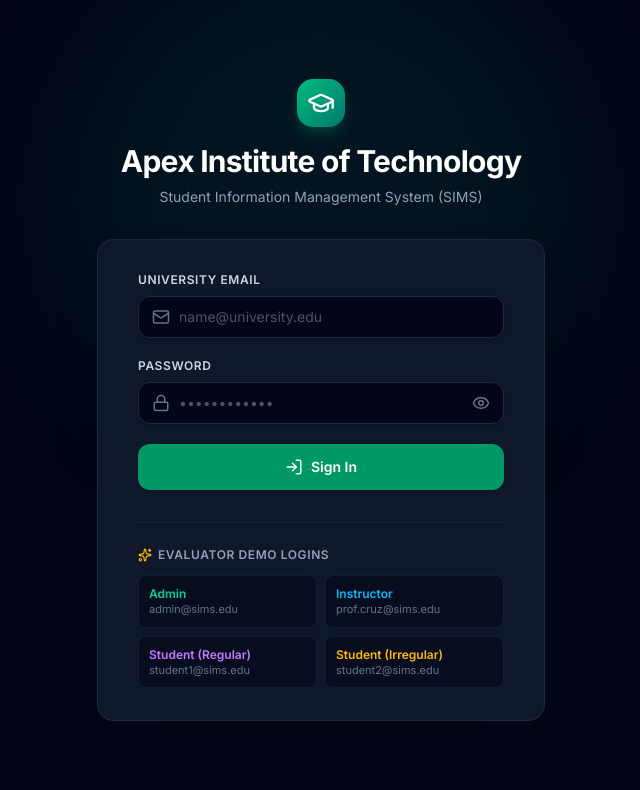
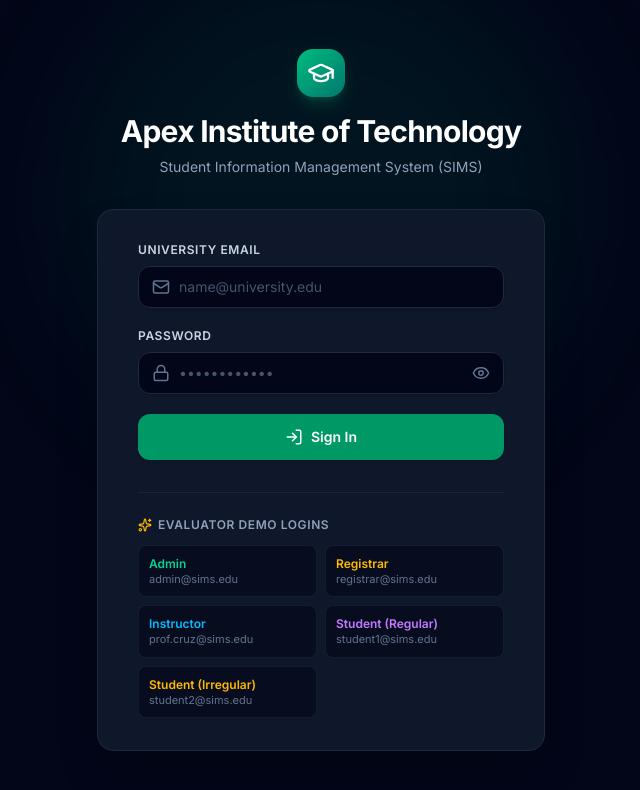
Before and after one commit to YajiHub/student_information_management_system, a React (Vite) app in the folder frontend/: page /login in a window 1280 px wide. Shown: the top 790 px of the page, without its empty margins (319-959 px from the left). Built offline with nearby package versions, Linux system fonts and the light colour scheme; no server answers.

Commit message:
feat(frontend): align role permissions, dynamic student load data, and DRY evaluator logins

```diff
--- a/frontend/src/App.tsx
+++ b/frontend/src/App.tsx
@@ -40,11 +40,11 @@ export const App: React.FC = () => {
                 <Route index element={<Navigate to="/dashboard" replace />} />
                 <Route path="dashboard" element={<DashboardPage />} />
 
-                {/* Admin Only */}
+                {/* Admin and Registrar */}
                 <Route
                   path="students"
                   element={
-                    <ProtectedRoute allowedRoles={['ADMIN']}>
+                    <ProtectedRoute allowedRoles={['ADMIN', 'REGISTRAR']}>
                       <StudentsPage />
                     </ProtectedRoute>
                   }
@@ -52,17 +52,17 @@ export const App: React.FC = () => {
                 <Route
                   path="academic/terms"
                   element={
-                    <ProtectedRoute allowedRoles={['ADMIN']}>
+                    <ProtectedRoute allowedRoles={['ADMIN', 'REGISTRAR']}>
                       <TermsPage />
                     </ProtectedRoute>
                   }
                 />
 
-                {/* Admin and Instructor */}
+                {/* Academic Courses & Curriculum */}
                 <Route
                   path="academic/courses"
                   element={
-                    <ProtectedRoute allowedRoles={['ADMIN', 'INSTRUCTOR']}>
+                    <ProtectedRoute allowedRoles={['ADMIN', 'REGISTRAR', 'INSTRUCTOR']}>
                       <CoursesPage />
                     </ProtectedRoute>
                   }
@@ -70,17 +70,17 @@ export const App: React.FC = () => {
                 <Route
                   path="grades"
                   element={
-                    <ProtectedRoute allowedRoles={['ADMIN', 'INSTRUCTOR']}>
+                    <ProtectedRoute allowedRoles={['ADMIN', 'REGISTRAR', 'INSTRUCTOR']}>
                       <GradesPage />
                     </ProtectedRoute>
                   }
                 />
 
-                {/* Admin and Student */}
+                {/* Enrollment Desk */}
                 <Route
                   path="enrollments"
                   element={
-                    <ProtectedRoute allowedRoles={['ADMIN', 'STUDENT']}>
+                    <ProtectedRoute allowedRoles={['ADMIN', 'REGISTRAR', 'STUDENT']}>
                       <EnrollmentsPage />
                     </ProtectedRoute>
                   }
--- a/frontend/src/components/layout/Navbar.tsx
+++ b/frontend/src/components/layout/Navbar.tsx
@@ -9,6 +9,7 @@ interface NavbarProps {
 
 const roleBadgeStyles: Record<Role, string> = {
   ADMIN: 'bg-emerald-500/15 text-emerald-400 border-emerald-500/30',
+  REGISTRAR: 'bg-amber-500/15 text-amber-400 border-amber-500/30',
   INSTRUCTOR: 'bg-sky-500/15 text-sky-400 border-sky-500/30',
   STUDENT: 'bg-purple-500/15 text-purple-400 border-purple-500/30',
 };
@@ -53,6 +54,7 @@ export const Navbar: React.FC<NavbarProps> = ({ onToggleSidebar }) => {
                 }`}
               >
                 {user.role === 'ADMIN' && <Shield size={12} />}
+                {user.role === 'REGISTRAR' && <Shield size={12} />}
                 {user.role === 'INSTRUCTOR' && <Sparkles size={12} />}
                 {user.role === 'STUDENT' && <UserIcon size={12} />}
                 {user.role}
--- a/frontend/src/components/layout/Sidebar.tsx
+++ b/frontend/src/components/layout/Sidebar.tsx
@@ -26,49 +26,49 @@ const NAV_ITEMS: NavItem[] = [
     label: 'Dashboard',
     to: '/dashboard',
     icon: LayoutDashboard,
-    allowedRoles: ['ADMIN', 'INSTRUCTOR', 'STUDENT'],
+    allowedRoles: ['ADMIN', 'REGISTRAR', 'INSTRUCTOR', 'STUDENT'],
   },
   {
     label: 'Students Directory',
     to: '/students',
     icon: Users,
-    allowedRoles: ['ADMIN'],
+    allowedRoles: ['ADMIN', 'REGISTRAR'],
   },
   {
     label: 'Programs & Courses',
     to: '/academic/courses',
     icon: BookOpen,
-    allowedRoles: ['ADMIN', 'INSTRUCTOR'],
+    allowedRoles: ['ADMIN', 'REGISTRAR', 'INSTRUCTOR'],
   },
   {
     label: 'Academic Terms',
     to: '/academic/terms',
     icon: Calendar,
-    allowedRoles: ['ADMIN'],
+    allowedRoles: ['ADMIN', 'REGISTRAR'],
   },
   {
     label: 'Course Offerings',
     to: '/offerings',
     icon: Layers,
-    allowedRoles: ['ADMIN', 'INSTRUCTOR', 'STUDENT'],
+    allowedRoles: ['ADMIN', 'REGISTRAR', 'INSTRUCTOR', 'STUDENT'],
   },
   {
     label: 'Enrollment Console',
     to: '/enrollments',
     icon: ClipboardList,
-    allowedRoles: ['ADMIN', 'STUDENT'],
+    allowedRoles: ['ADMIN', 'REGISTRAR', 'STUDENT'],
   },
   {
     label: 'Grades Entry',
     to: '/grades',
     icon: CheckCircle2,
-    allowedRoles: ['ADMIN', 'INSTRUCTOR'],
+    allowedRoles: ['ADMIN', 'REGISTRAR', 'INSTRUCTOR'],
   },
   {
     label: 'Academic Records',
     to: '/records',
     icon: FileSpreadsheet,
-    allowedRoles: ['ADMIN', 'INSTRUCTOR', 'STUDENT'],
+    allowedRoles: ['ADMIN', 'REGISTRAR', 'INSTRUCTOR', 'STUDENT'],
   },
 ];
 
@@ -141,7 +141,7 @@ export const Sidebar: React.FC<SidebarProps> = ({ isOpen, onClose }) => {
       <div className="p-4 border-t border-slate-800 text-[11px] text-slate-500">
         <div className="flex items-center justify-between">
           <span>Backend Port</span>
-          <span className="font-mono text-slate-400">:3000</span>
+          <span className="font-mono text-slate-400">:8000</span>
         </div>
         <div className="flex items-center justify-between mt-1">
           <span>Role Scope</span>
--- a/frontend/src/pages/DashboardPage.tsx
+++ b/frontend/src/pages/DashboardPage.tsx
@@ -22,17 +22,19 @@ export const DashboardPage: React.FC = () => {
   const navigate = useNavigate();
   const role = user?.role || 'STUDENT';
 
-  // Fetch summary data for Admin / Instructor
+  // Fetch summary data for Admin / Registrar
+  const canViewMetrics = role === 'ADMIN' || role === 'REGISTRAR';
+
   const { data: studentsData, isLoading: loadingStudents } = useQuery({
     queryKey: ['dashboard', 'students-count'],
     queryFn: () => studentsApi.getAll({ per_page: 1 }),
-    enabled: role === 'ADMIN',
+    enabled: canViewMetrics,
   });
 
   const { data: irregularData } = useQuery({
     queryKey: ['dashboard', 'irregular-count'],
     queryFn: () => studentsApi.getAll({ student_type: 'IRREGULAR', per_page: 1 }),
-    enabled: role === 'ADMIN',
+    enabled: canViewMetrics,
   });
 
   const { data: termsData, isLoading: loadingTerms } = useQuery({
@@ -45,11 +47,32 @@ export const DashboardPage: React.FC = () => {
     queryFn: () => enrollmentsApi.getOfferings(),
   });
 
+  // Student-specific real academic record query
+  const studentProfile = user?.student;
+  const studentId = studentProfile?.id;
+
+  const { data: recordData } = useQuery({
+    queryKey: ['dashboard', 'student-record', studentId],
+    queryFn: () => (studentId ? studentsApi.getAcademicRecord(studentId) : null),
+    enabled: role === 'STUDENT' && !!studentId,
+  });
+  const studentRecord = recordData?.data;
+
   const activeTerm = termsData?.data?.find((t) => t.is_active) || termsData?.data?.[0];
   const totalStudents = studentsData?.meta?.total_records ?? 0;
   const irregularCount = irregularData?.meta?.total_records ?? 0;
   const regularCount = Math.max(0, totalStudents - irregularCount);
   const totalOfferings = offeringsData?.data?.length ?? 0;
+
+  // Student metrics
+  const isIrregular = studentProfile?.student_type === 'IRREGULAR';
+  const maxAllowedUnits = studentProfile?.max_allowed_units || (isIrregular ? 18 : 24);
+  const latestTerm = studentRecord?.terms?.[studentRecord.terms.length - 1];
+  const currentEnrolledUnits = latestTerm?.term_units || 0;
+  const loadPercentage = Math.min(100, Math.round((currentEnrolledUnits / maxAllowedUnits) * 100));
+  const studentGpa = studentRecord?.summary?.cumulative_gpa != null
+    ? Number(studentRecord.summary.cumulative_gpa).toFixed(2)
+    : '—';
 
   return (
     <div className="space-y-8 animate-fade-in">
@@ -81,8 +104,8 @@ export const DashboardPage: React.FC = () => {
         </div>
       </div>
 
-      {/* Admin / Instructor Metric Cards */}
-      {(role === 'ADMIN' || role === 'INSTRUCTOR') && (
+      {/* Admin / Registrar / Instructor Metric Cards */}
+      {(role === 'ADMIN' || role === 'REGISTRAR' || role === 'INSTRUCTOR') && (
         <div className="grid grid-cols-1 sm:grid-cols-2 lg:grid-cols-4 gap-5">
           {/* Card 1: Total Students */}
           <div className="bg-slate-900 border border-slate-800 rounded-2xl p-5 hover:border-slate-700 transition-all shadow-sm">
@@ -167,13 +190,19 @@ export const DashboardPage: React.FC = () => {
           <div className="md:col-span-2 bg-slate-900 border border-slate-800 rounded-2xl p-6 shadow-sm">
             <div className="flex items-center justify-between mb-4">
               <div>
-                <h3 className="text-lg font-bold text-white">Academic Load & Enrollment Standing</h3>
+                <h3 className="text-lg font-bold text-white">Academic Load &amp; Enrollment Standing</h3>
                 <p className="text-xs text-slate-400">
-                  Unit capacity governed by student classification
+                  Unit capacity governed by student classification ({studentProfile?.student_number || 'Enrolled Student'})
                 </p>
               </div>
-              <span className="px-3 py-1 rounded-full text-xs font-semibold bg-emerald-500/10 text-emerald-400 border border-emerald-500/20">
-                REGULAR LOAD (Max 23 Units)
+              <span
+                className={`px-3 py-1 rounded-full text-xs font-semibold border ${
+                  isIrregular
+                    ? 'bg-amber-500/10 text-amber-400 border-amber-500/20'
+                    : 'bg-emerald-500/10 text-emerald-400 border-emerald-500/20'
+                }`}
+              >
+                {studentType} LOAD (Max {maxAllowedUnits} Units)
               </span>
             </div>
 
@@ -181,16 +210,24 @@ export const DashboardPage: React.FC = () => {
             <div className="space-y-3 mt-6">
               <div className="flex justify-between text-xs text-slate-300">
                 <span className="font-semibold">Current Enrolled Load</span>
-                <span className="font-mono text-emerald-400">18 / 23 units (78%)</span>
+                <span className={`font-mono font-bold ${isIrregular ? 'text-amber-400' : 'text-emerald-400'}`}>
+                  {currentEnrolledUnits} / {maxAllowedUnits} units ({loadPercentage}%)
+                </span>
               </div>
               <div className="w-full h-3 bg-slate-950 rounded-full overflow-hidden border border-slate-800">
                 <div
-                  className="h-full bg-gradient-to-r from-emerald-500 to-teal-400 rounded-full transition-all duration-500"
-                  style={{ width: '78%' }}
+                  className={`h-full rounded-full transition-all duration-500 ${
+                    isIrregular
+                      ? 'bg-gradient-to-r from-amber-500 to-yellow-400'
+                      : 'bg-gradient-to-r from-emerald-500 to-teal-400'
+                  }`}
+                  style={{ width: `${loadPercentage}%` }}
                 />
               </div>
               <p className="text-[11px] text-slate-500">
-                * Note: Irregular students are strictly capped at 15 units max. System rejects enrollment requests exceeding prescribed maximum.
+                {isIrregular
+                  ? `* Irregular student enrollment standing: strict institutional cap at ${maxAllowedUnits} units. System rejects enrollment requests exceeding prescribed maximum.`
+                  : `* Regular student enrollment standing: standard prescribed load capped at ${maxAllowedUnits} units.`}
               </p>
             </div>
           </div>
@@ -201,7 +238,7 @@ export const DashboardPage: React.FC = () => {
                 <Award size={18} className="text-amber-400" />
                 <span className="text-xs font-semibold uppercase tracking-wider">Academic Performance</span>
               </div>
-              <div className="text-3xl font-extrabold text-white mt-1">1.25</div>
+              <div className="text-3xl font-extrabold text-white mt-1 font-mono">{studentGpa}</div>
               <div className="text-xs text-emerald-400 font-medium mt-1">General Weighted Average (GWA)</div>
               <p className="text-xs text-slate-500 mt-2">
                 Calculated across completed enrolled courses using official formula: &sum;(Grade &times; Units) / &sum;Units.
@@ -227,7 +264,7 @@ export const DashboardPage: React.FC = () => {
         </h2>
 
         <div className="grid grid-cols-1 sm:grid-cols-2 lg:grid-cols-4 gap-4">
-          {role === 'ADMIN' && (
+          {(role === 'ADMIN' || role === 'REGISTRAR') && (
             <>
               <button
                 onClick={() => navigate('/students')}
@@ -270,7 +307,7 @@ export const DashboardPage: React.FC = () => {
             <ArrowRight size={16} className="text-slate-600 group-hover:text-emerald-400 transition-colors" />
           </button>
 
-          {(role === 'ADMIN' || role === 'INSTRUCTOR') && (
+          {(role === 'ADMIN' || role === 'REGISTRAR' || role === 'INSTRUCTOR') && (
             <button
               onClick={() => navigate('/grades')}
               className="flex items-center justify-between p-4 rounded-xl bg-slate-950 border border-slate-800/80 hover:border-emerald-500/40 hover:bg-slate-900 transition-all text-left group cursor-pointer"
--- a/frontend/src/pages/LoginPage.tsx
+++ b/frontend/src/pages/LoginPage.tsx
@@ -169,6 +169,15 @@ export const LoginPage: React.FC = () => {
 
               <button
                 type="button"
+                onClick={() => handleQuickFill('registrar@sims.edu', 'Password123!')}
+                className="text-left p-2.5 rounded-lg bg-slate-950/60 hover:bg-slate-800 border border-slate-800/60 hover:border-slate-700 transition-all text-xs text-slate-300 hover:text-white cursor-pointer"
+              >
+                <div className="font-semibold text-amber-400">Registrar</div>
+                <div className="text-[11px] text-slate-500 truncate">registrar@sims.edu</div>
+              </button>
+
+              <button
+                type="button"
                 onClick={() => handleQuickFill('prof.cruz@sims.edu', 'Password123!')}
                 className="text-left p-2.5 rounded-lg bg-slate-950/60 hover:bg-slate-800 border border-slate-800/60 hover:border-slate-700 transition-all text-xs text-slate-300 hover:text-white cursor-pointer"
               >
--- a/frontend/src/pages/enrollments/EnrollmentsPage.tsx
+++ b/frontend/src/pages/enrollments/EnrollmentsPage.tsx
@@ -22,7 +22,7 @@ import type { ApiErrorResponse } from '../../types/api.types';
 
 export const EnrollmentsPage: React.FC = () => {
   const { user } = useAuth();
-  const isAdmin = user?.role === 'ADMIN';
+  const canManageAll = user?.role === 'ADMIN' || user?.role === 'REGISTRAR';
   const queryClient = useQueryClient();
 
   // State
@@ -40,24 +40,24 @@ export const EnrollmentsPage: React.FC = () => {
   const activeTerm = terms.find((t) => t.is_active) || terms[0];
   const currentTermId = selectedTermId ? Number(selectedTermId) : activeTerm?.id;
 
-  // Students Query (for Admin selection or resolving current student)
+  // Students Query (for Admin / Registrar selection)
   const { data: studentsResponse, isLoading: loadingStudents } = useQuery({
     queryKey: ['students', 'all-for-enrollment'],
     queryFn: () => studentsApi.getAll({ per_page: 100 }),
+    enabled: canManageAll,
   });
   const allStudents: Student[] = studentsResponse?.data || [];
 
-  // Determine active student
+  // Determine active student: authoritative from user.student if Student, or selected student for Admin/Registrar
   const activeStudent = useMemo<Student | null>(() => {
-    if (!isAdmin && user) {
-      // Find matching student by institutional email
-      return allStudents.find((s) => s.email.toLowerCase() === user.email.toLowerCase()) || allStudents[0] || null;
+    if (!canManageAll && user?.student) {
+      return user.student as Student;
     }
     if (selectedStudentId) {
       return allStudents.find((s) => s.id === Number(selectedStudentId)) || null;
     }
-    return allStudents[0] || null;
-  }, [isAdmin, user, selectedStudentId, allStudents]);
+    return allStudents[0] || (user?.student as Student) || null;
+  }, [canManageAll, user, selectedStudentId, allStudents]);
 
   // Fetch student's enrollments
   const { data: enrollmentsData, isLoading: loadingEnrollments } = useQuery({
@@ -168,8 +168,8 @@ export const EnrollmentsPage: React.FC = () => {
           </p>
         </div>
 
-        {/* Admin Student Selector */}
-        {isAdmin && (
+        {/* Admin / Registrar Student Selector */}
+        {canManageAll && (
           <div className="flex items-center gap-2 w-full sm:w-auto">
             <span className="text-xs text-slate-400 shrink-0">Selected Student:</span>
             <select
```
Also changed, not shown: frontend/src/pages/records/RecordsPage.tsx (+5 -7 lines), frontend/src/types/auth.types.ts (+24 -1 lines), 1 other file (tests, documents, lock files or other folders).
